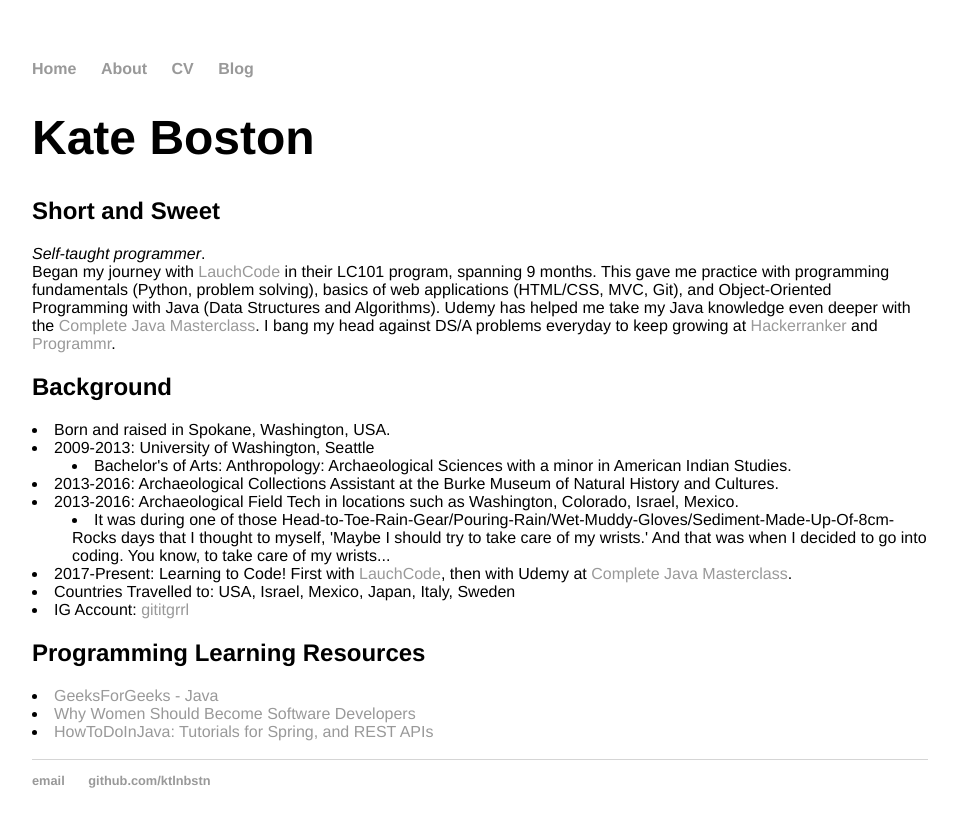
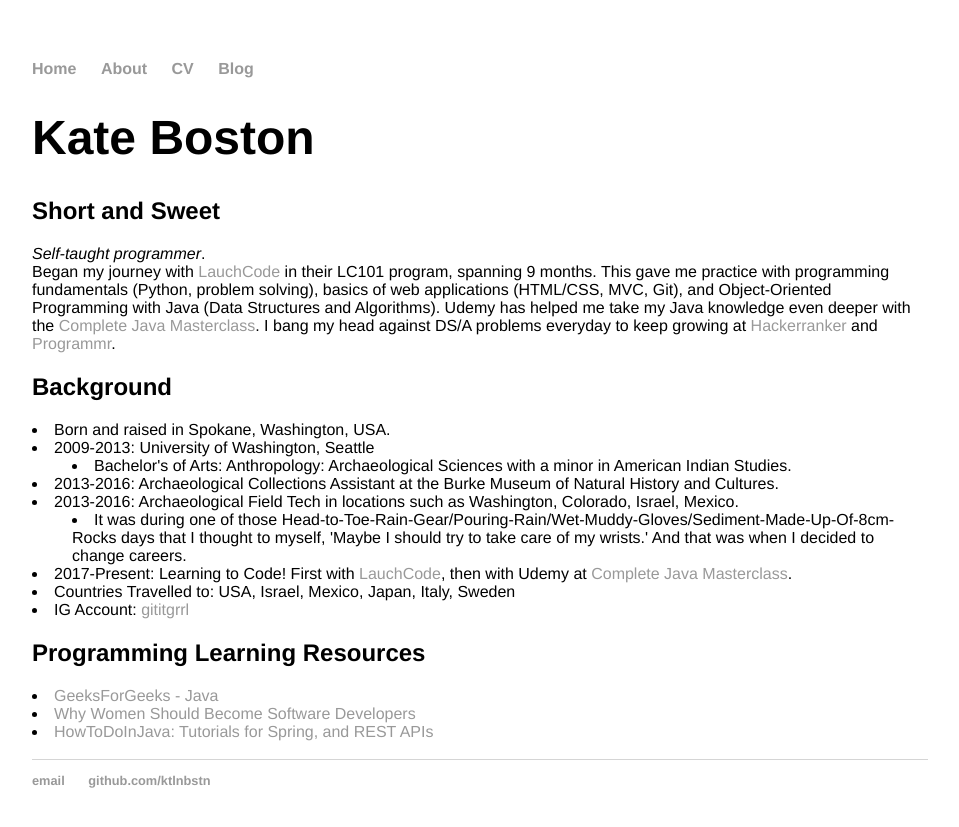
Before and after one commit to ktlnbstn/ktlnbstn.github.io, a Jekyll site: the page built from about/index.html, in a window 1280 px wide. Shown: the top 827 px of the page, without its empty margins (160-1119 px from the left). Built offline with Jekyll 4.4.1, drawn with Linux system fonts in a browser that asks for light colours.

Commit message:
Update index.html

```diff
--- a/about/index.html
+++ b/about/index.html
@@ -24,7 +24,7 @@
 	<dt><li>2013-2016: Archaeological Field Tech in locations such as Washington, Colorado, Israel, Mexico.</li></dt>
 	<dd><li>It was during one of those Head-to-Toe-Rain-Gear/Pouring-Rain/Wet-Muddy-Gloves/Sediment-Made-Up-Of-8cm-Rocks
 		days that I thought to myself, 'Maybe I should try to take care of my wrists.' And that was when I decided
-		to go into coding. You know, to take care of my wrists...</li></dd>
+		to change careers.</li></dd>
 	<dt><li>2017-Present: Learning to Code! First with <a href="https://www.launchcode.org/lc101">LauchCode</a>, then with
 	Udemy at <a href="https://www.udemy.com/java-the-complete-java-developer-course/">Complete Java Masterclass</a>.</li></dt>
 	<dt><li>Countries Travelled to: USA, Israel, Mexico, Japan, Italy, Sweden</li></dt>
```
